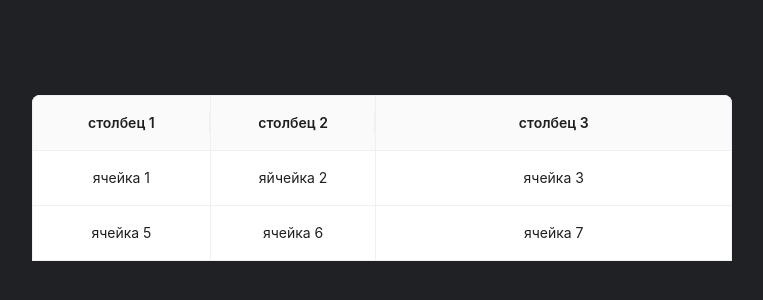
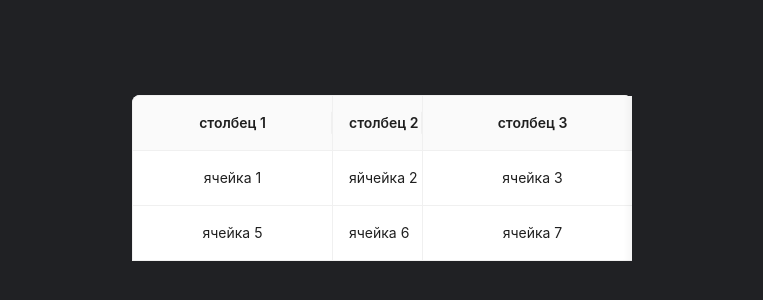
Before and after one commit to garryKarri/ResizeTable, a Next.js app in the folder front/: page /resize in a window 1280 px wide. Shown: the part 222-522 px from the top of the page, without its empty margins (258-1021 px from the left). Built offline with nearby package versions, Linux system fonts and the light colour scheme.

Commit message:
resize the first column

```diff
--- a/front/pages/resize/index.js
+++ b/front/pages/resize/index.js
@@ -1,7 +1,140 @@
+// import { Table } from "antd";
+// import { useState } from "react";
+
+// const dataSource = [
+//   {
+//     key: "1",
+//     name: "ячейка 1",
+//     age: "ячейка 2",
+//     address: "ячейка 3",
+//   },
+//   {
+//     key: "2",
+//     name: "ячейка 5",
+//     age: "ячейка 6",
+//     address: "ячейка 7",
+//   },
+// ];
+
+// const columns = [
+//   {
+//     title: "столбец 1",
+//     dataIndex: "name",
+//     key: "name",
+//     width: 110,
+//     align: "center",
+//     ellipsis: true,
+//   },
+//   {
+//     title: "столбец 2",
+//     dataIndex: "age",
+//     key: "age",
+//     width: 90,
+//     align: "center",
+//     ellipsis: true,
+//   },
+//   {
+//     title: "столбец 3",
+//     dataIndex: "address",
+//     key: "address",
+//     width: 220,
+//     align: "center",
+//     ellipsis: true,
+//   },
+// ];
+
+// const ResizableTable = ({ dataSource, columns }) => {
+//   const [tableColumns, setTableColumns] = useState(columns);
+
+//   const handleResize = (index, width) => {
+//     const newColumns = [...tableColumns];
+//     newColumns[index].width = width;
+//     setTableColumns(newColumns);
+//   };
+
+//   return (
+//     <div style={{ width: "500px" }}>
+//       <Table
+//         bordered
+//         pagination={false}
+//         dataSource={dataSource}
+//         columns={tableColumns.map((col, index) => ({
+//           ...col,
+//           onHeaderCell: () => ({
+//             width: col.width,
+//             onResize: (e) => handleResize(index, e.target.offsetWidth),
+//           }),
+//         }))}
+//         scroll={{ x: 300 }}
+//       />
+//     </div>
+//   );
+// };
+
+// const ResizePage = () => {
+//   return (
+//     <div
+//       style={{
+//         display: "flex",
+//         justifyContent: "center",
+//         alignItems: "center",
+//         height: "100vh",
+//         background: "#202124",
+//       }}
+//     >
+//       <ResizableTable dataSource={dataSource} columns={columns} />
+//     </div>
+//   );
+// };
+
+// export default ResizePage;
+
 import { Table } from "antd";
 import { useState } from "react";
 import { Resizable } from "react-resizable";
 import "react-resizable/css/styles.css";
+
+const dataSource = [
+  {
+    key: "1",
+    name: "ячейка 1",
+    age: "яйчейка 2",
+    address: "ячейка 3",
+  },
+  {
+    key: "2",
+    name: "ячейка 5",
+    age: "ячейка 6",
+    address: "ячейка 7",
+  },
+];
+
+const columns = [
+  {
+    title: "столбец 1",
+    dataIndex: "name",
+    key: "name",
+    width: 200,
+    align: "center",
+    ellipsis: true,
+  },
+  {
+    title: "столбец 2",
+    dataIndex: "age",
+    key: "age",
+    width: 90,
+    align: "center",
+    ellipsis: true,
+  },
+  {
+    title: "столбец 3",
+    dataIndex: "address",
+    key: "address",
+    width: 220,
+    align: "center",
+    ellipsis: true,
+  },
+];
 
 const ResizableTitle = (props) => {
   const { onResize, width, ...restProps } = props;
@@ -30,74 +163,46 @@ const ResizableTitle = (props) => {
   );
 };
 
-const ResizableTable = () => {
-  const dataSource = [
-    {
-      key: "1",
-      name: "ячейка 1",
-      age: "яйчейка 2",
-      address: "ячейка 3",
-    },
-    {
-      key: "2",
-      name: "ячейка 5",
-      age: "ячейка 6",
-      address: "ячейка 7",
-    },
-  ];
 
-  const [columns, setColumns] = useState([
-    {
-      title: "столбец 1",
-      dataIndex: "name",
-      key: "name",
-      width: 110,
-      className: "fixed-resizable-column",
-      align: "center",
-      ellipsis: true,
-    },
-    {
-      title: "столбец 2",
-      dataIndex: "age",
-      key: "age",
-      width: 90,
-      align: "center",
-      ellipsis: true,
-    },
-    {
-      title: "столбец 3",
-      dataIndex: "address",
-      key: "address",
-      width: 220,
-      align: "center",
-      ellipsis: true,
-    },
-  ]);
+const ResizableTable = ({ dataSource, columns }) => {
+  const [tableColumns, setTableColumns] = useState(columns);
 
+  // функция для ресайза всех колонок
+  // const handleResize =
+  //   (columnIndex) =>
+  //   (e, { size }) => {
+  //     setTableColumns((prevColumns) => {
+  //       const newColumns = [...prevColumns];
+  //       newColumns[columnIndex].width = size.width;
+  //       return newColumns;
+  //     });
+  //   };
+
+  // ресайз первой колонки с минимальной шириной
+  const MIN_WIDTH = 200; // Минимальная ширина для первой колонки
   const handleResize =
-    (index) =>
+    (columnIndex) =>
     (e, { size }) => {
-      setColumns((prevColumns) => {
-        const nextColumns = [...prevColumns];
-        nextColumns[index] = {
-          ...nextColumns[index],
-          width: size.width,
-        };
-        return nextColumns;
-      });
+      if (columnIndex === 0) {
+        // Если новая ширина меньше минимальной, устанавливаем минимальную ширину
+        const newWidth = size.width < MIN_WIDTH ? MIN_WIDTH : size.width;
+        setTableColumns((prevColumns) => {
+          const newColumns = [...prevColumns];
+          newColumns[columnIndex].width = newWidth;
+          return newColumns;
+        });
+      }
     };
-
-  const columnsData = columns.map((col, index) => ({
-    ...col,
-    onHeaderCell: (column) => ({
-      width: column.width,
-      onResize: handleResize(index),
-    }),
-    onCell: (column) => ({
-      width: column.width,
-      onResize: handleResize(index),
-    }),
-  }));
+  // Ресайз только первой колонки
+  // const handleResize = (columnIndex) => (e, { size }) => {
+  //   if (columnIndex === 0) {
+  //     setTableColumns((prevColumns) => {
+  //       const newColumns = [...prevColumns];
+  //       newColumns[columnIndex].width = size.width;
+  //       return newColumns;
+  //     });
+  //   }
+  // };
 
   const components = {
     header: {
@@ -109,14 +214,25 @@ const ResizableTable = () => {
   };
 
   return (
-    <div style={{ width: "700px" }}>
+    <div style={{ width: "500px" }}>
       <Table
         bordered
         pagination={false}
+        dataSource={dataSource}
+        columns={tableColumns.map((col, index) => ({
+          ...col,
+          onHeaderCell: () => ({
+            width: col.width,
+            onResize: handleResize(index),
+          }),
+          onCell: () => ({
+            width: col.width,
+            onResize: handleResize(index),
+          }),
+        }))}
         components={components}
-        columns={columnsData}
-        dataSource={dataSource}
-        scroll={{ x: "max-content" }} // Установка горизонтальной прокрутки
+        // scroll={{ x: "max-content" }}
+        scroll={{ x: 300 }}
       />
     </div>
   );
@@ -133,7 +249,7 @@ const RezizePage = () => {
         background: "#202124",
       }}
     >
-      <ResizableTable />
+      <ResizableTable dataSource={dataSource} columns={columns} />
     </div>
   );
 };
@@ -144,49 +260,6 @@ export default RezizePage;
 // import { useState } from "react";
 // import { Resizable } from "react-resizable";
 // import "react-resizable/css/styles.css";
-
-// const dataSource = [
-//   {
-//     key: "1",
-//     name: "ячейка 1",
-//     age: "яйчейка 2",
-//     address: "ячейка 3",
-//   },
-//   {
-//     key: "2",
-//     name: "ячейка 5",
-//     age: "ячейка 6",
-//     address: "ячейка 7",
-//   },
-// ];
-
-// const columns = [
-//   {
-//     title: "столбец 1",
-//     dataIndex: "name",
-//     key: "name",
-//     width: 110,
-//     className: "fixed-resizable-column",
-//     align: "center",
-//     ellipsis: true,
-//   },
-//   {
-//     title: "столбец 2",
-//     dataIndex: "age",
-//     key: "age",
-//     width: 90,
-//     align: "center",
-//     ellipsis: true,
-//   },
-//   {
-//     title: "столбец 3",
-//     dataIndex: "address",
-//     key: "address",
-//     width: 220,
-//     align: "center",
-//     ellipsis: true,
-//   },
-// ];
 
 // const ResizableTitle = (props) => {
 //   const { onResize, width, ...restProps } = props;
@@ -215,18 +288,74 @@ export default RezizePage;
 //   );
 // };
 
-// const ResizableTable = ({ dataSource, columns }) => {
-//   const [tableColumns, setTableColumns] = useState(columns);
+// const ResizableTable = () => {
+//   const dataSource = [
+//     {
+//       key: "1",
+//       name: "ячейка 1",
+//       age: "яйчейка 2",
+//       address: "ячейка 3",
+//     },
+//     {
+//       key: "2",
+//       name: "ячейка 5",
+//       age: "ячейка 6",
+//       address: "ячейка 7",
+//     },
+//   ];
+
+//   const [columns, setColumns] = useState([
+//     {
+//       title: "столбец 1",
+//       dataIndex: "name",
+//       key: "name",
+//       width: 110,
+//       className: "fixed-resizable-column",
+//       align: "center",
+//       ellipsis: true,
+//     },
+//     {
+//       title: "столбец 2",
+//       dataIndex: "age",
+//       key: "age",
+//       width: 90,
+//       align: "center",
+//       ellipsis: true,
+//     },
+//     {
+//       title: "столбец 3",
+//       dataIndex: "address",
+//       key: "address",
+//       width: 220,
+//       align: "center",
+//       ellipsis: true,
+//     },
+//   ]);
 
 //   const handleResize =
-//     (columnIndex) =>
+//     (index) =>
 //     (e, { size }) => {
-//       setTableColumns((prevColumns) => {
-//         const newColumns = [...prevColumns];
-//         newColumns[columnIndex].width = size.width;
-//         return newColumns;
+//       setColumns((prevColumns) => {
+//         const nextColumns = [...prevColumns];
+//         nextColumns[index] = {
+//           ...nextColumns[index],
+//           width: size.width,
+//         };
+//         return nextColumns;
 //       });
 //     };
+
+//   const columnsData = columns.map((col, index) => ({
+//     ...col,
+//     onHeaderCell: (column) => ({
+//       width: column.width,
+//       onResize: handleResize(index),
+//     }),
+//     onCell: (column) => ({
+//       width: column.width,
+//       onResize: handleResize(index),
+//     }),
+//   }));
 
 //   const components = {
 //     header: {
@@ -238,24 +367,15 @@ export default RezizePage;
 //   };
 
 //   return (
-//     <div style={{ width: "500px" }}>
+//     <div style={{ width: "700px" }}>
 //       <Table
 //         bordered
 //         pagination={false}
+//         components={components}
+//         columns={columnsData}
 //         dataSource={dataSource}
-//         columns={tableColumns.map((col, index) => ({
-//           ...col,
-//           onHeaderCell: () => ({
-//             width: col.width,
-//             onResize: handleResize(index),
-//           }),
-//           onCell: () => ({
-//             width: col.width,
-//             onResize: handleResize(index),
-//           }),
-//         }))}
-//         components={components}
-//         scroll={{ x: "max-content" }} // Установка горизонтальной прокрутки
+//         // scroll={{ x: "max-content" }}
+//         scroll={{ x: 300 }} // Установка горизонтальной прокрутки
 //       />
 //     </div>
 //   );
@@ -272,7 +392,7 @@ export default RezizePage;
 //         background: "#202124",
 //       }}
 //     >
-//       <ResizableTable dataSource={dataSource} columns={columns} />
+//       <ResizableTable />
 //     </div>
 //   );
 // };
--- a/front/scss/index.scss
+++ b/front/scss/index.scss
@@ -25,16 +25,11 @@ body {
   overflow: hidden;
 }
 
-.fixed-resizable-column {
-  min-width: 110px;
-  resize: "none";
-}
 .react-resizable {
   position: relative;
   background-clip: padding-box;
 }
 .custom-resize-handle {
-  // cursor: col-resize; /* Изменение формы курсора */
   position: absolute;
   right: -5px;
   bottom: 0;
```
